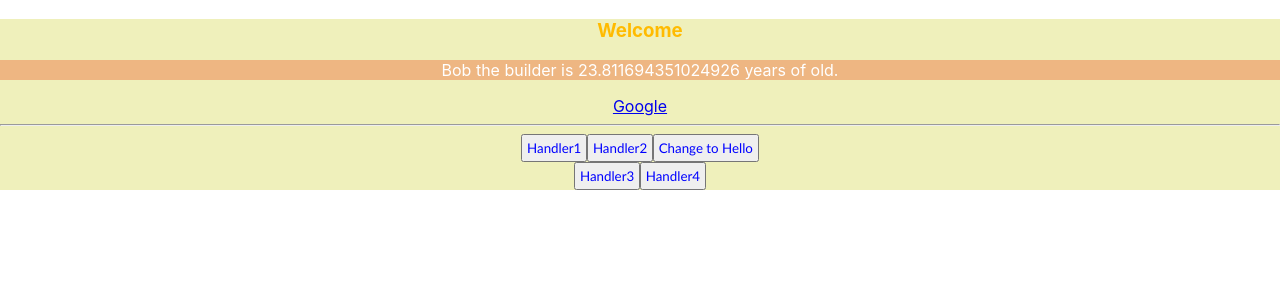
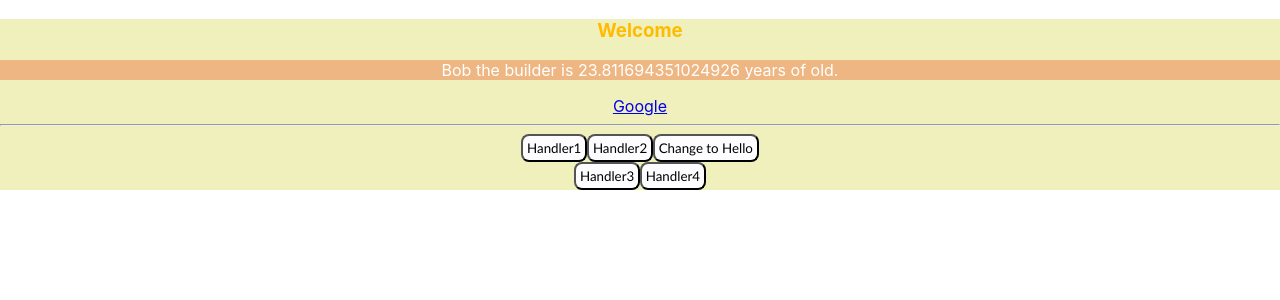
Before and after one commit to sameerauf1/React, a React (Create React App) app in the folder myreact/: page / in a window 1280 px wide. Shown: the top 300 px of the page. Built offline with nearby package versions, Linux system fonts and the light colour scheme.

Commit message:
added color to buttons

```diff
--- a/myreact/src/App.css
+++ b/myreact/src/App.css
@@ -12,10 +12,15 @@ p{
 button{
   padding: 1mm;
   font-family: 'Trebuchet MS', 'Lucida Sans Unicode', 'Lucida Grande', 'Lucida Sans', Arial, sans-serif;
-  color:blue;
-  outline: blue;
+  background-color:rgb(253, 253, 255);
+  color:rgb(0, 0, 0);
+  border-radius: 8px;
+  transition-duration: .4s;
 }
-
+button:hover{
+  background-color: rgb(45, 145, 45);
+  color: rgb(218, 214, 216)
+}
 .App-logo {
   height: 40vmin;
   pointer-events: none;
--- a/myreact/src/App.js
+++ b/myreact/src/App.js
@@ -2,8 +2,8 @@ import './App.css';
 import {useState} from "react";
 function App() {
   //let title = "Welcome";
-  const[title, setTitle] = useState("Welcome");
-  const person = {name: 'Bob', age: 30}; //this is an object
+  const[title, titleFunction] = useState("Welcome"); //initial statee
+  const person = {name: 'Bob', age: 30};
   const goog = "http://www.google.com";
   const clickHandler1 = () => {
      console.log("Event 1 was fired.");
@@ -14,7 +14,7 @@ function App() {
   const clickChangeTitle = () => {
        //title = "Hello";
        //console.log("Hello");
-       setTitle("Hello");
+       titleFunction("Hello"); // state that it will be changed to
     }
     return(
       <div className = 'App'>
```
